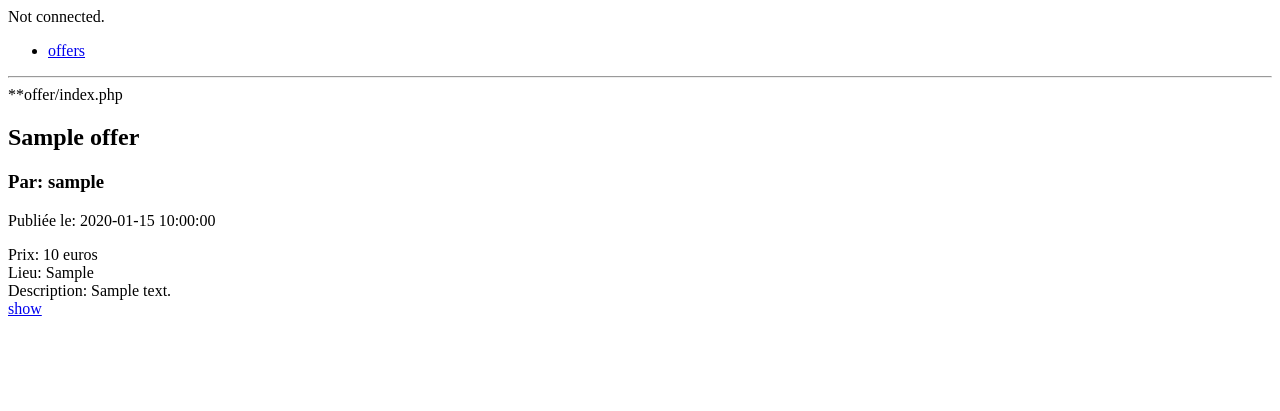
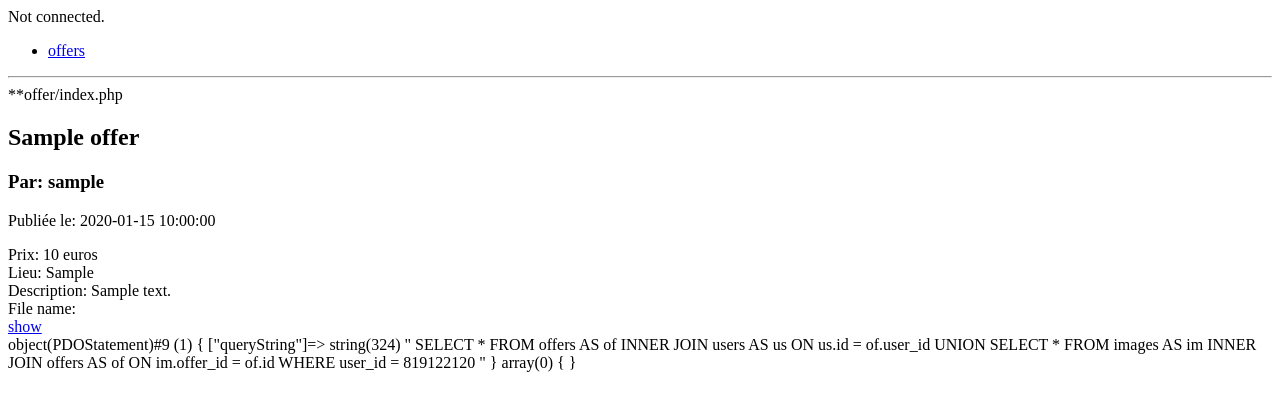
Before and after one commit to Gin-is-not-real/projet_annonces_php, a PHP site: page /index.php in a window 1280 px wide. Shown: the top 411 px of the page. Run offline with PHP 8.4, Linux system fonts and the light colour scheme; tables that the repository leaves empty or names only in its code hold one stand-in row (values such as "Sample post").

Commit message:
upload in one step ok, need to make delete (and up?). started work on multiples jointures

```diff
--- a/Controller/OfferController.php
+++ b/Controller/OfferController.php
@@ -20,49 +20,18 @@
         require 'templates/offer/show.php';
     }
 
-    // static function new($offerManager) {
-    //     //on verifie que le formulaire a été touché -> il doit y avoir une fonction is_form_submit ??
-    //     if(isset($_POST['title'])) {
-    //         $offerManager->add($_POST);
-    //         header('Location: index.php?action=admin');
-    //     }
-    //     else {
-    //         require 'templates/offer/_form.php';
-    //     }
-    // }
-
     static function new($offerManager, $imageManager) {
         //on verifie que le formulaire a été touché -> il doit y avoir une fonction is_form_submit ??
         if(isset($_POST['title'])) {
             //genere un id pour l'offer afin de pouvoir l'affecter directement a l'offer_id de l'image
             $_POST['id'] = date('mdhis');
             //081 911 3657
+            //UPLOAD
+            $_POST['image'] = $offerManager->uploadImageAndCreatePost($_FILES['image']);
 
-            //UPLOAD
-            if(isset($_FILES['image']) AND !empty($_FILES['image'])) {
-                $img = $_FILES['image'];
-                var_dump($img, '</br>');
-
-                //on verifie si c'est une image
-                if(strpos($img['type'], 'image') !== '') {
-
-                    $tmpName = $_FILES['image']['tmp_name'];
-                    //C:\Users\acs\AppData\Local\Temp\php5F0E.tmp
-
-                    $filename = $img['name'];
-                    //user-shape_icon-64px.png
-
-                    $dest = 'public/uploads/';
-                    move_uploaded_file($tmpName, $dest . $filename);
-
-                    $_POST['image'] = ['filename'=> $filename, 'offer_id' => $_POST['id']];
-
-                }
-            }
             $offerManager->add($_POST);
             $imageManager->add($_POST['image']);
             header('Location: index.php?action=admin');
-
         }
         else {
             require 'templates/offer/_form.php';
@@ -73,6 +42,7 @@
         $_POST['offer'] = $offerManager->find($id);
         //on verifie que le formulaire a été touché -> il doit y avoir une fonction is_form_submit ??
         if(isset($_POST['title'])) {
+
             $offerManager->update($id);
 
             header('Location: index.php?action=admin');
--- a/Manager/DatabaseManager.php
+++ b/Manager/DatabaseManager.php
@@ -35,6 +35,18 @@
     }
 
 ///////////////////////////////////////////////////////////////////////
+    //try to create a generic function
+    public function findRelationsBetween($manager1, $manager2) {
+        $table1 = $manager1->tablename;
+        $table2 = $manager2->tablename;
+        try {
+            $result = $this->pdo->query("SELECT * FROM $table1 INNER JOIN $table2 ON $table1.id = $table2.user_id");
+        } catch (Exception $e) {
+            die('ERROR on DatabaseManager->findRelationsBetween(): ' . $e->getMessage());
+        }
+    }
+
+
     public function findAll() {
         try {
             $result = $this->pdo->query("SELECT * FROM $this->tablename");
--- a/Manager/LoginManager.php
+++ b/Manager/LoginManager.php
@@ -5,7 +5,7 @@
 
     public function insert($username, $email, $pass) {
         try {
-            $req = $this->pdo->prepare("INSERT INTO $this->tablename(id, username, email, pass) VALUES (id, :username, :email, :pass)");
+            $req = $this->pdo->prepare("INSERT INTO $this->tablename(id, username, email, pass) VALUES (:id, :username, :email, :pass)");
 
             $affectedLines = $req->execute(array(
                 'id' => date('mdhis'),
--- a/Manager/OfferManager.php
+++ b/Manager/OfferManager.php
@@ -2,6 +2,52 @@
 require_once 'DatabaseManager.php';
 
 class OfferManager extends DatabaseManager {
+
+    //tester les requetes de jointures
+    public function testJoin() {
+        try {
+            $result = $this->pdo->prepare("
+                SELECT * FROM offers AS of
+                INNER JOIN users AS us
+                ON us.id = of.user_id
+                UNION
+                SELECT * FROM images AS im
+                INNER JOIN offers AS of
+                ON im.offer_id = of.id
+                WHERE user_id = 819122120
+            ");
+
+            $data = $result->fetchAll();
+            var_dump($result, $data);
+
+        } catch (Exception $e) {
+            die('Error on add: ' . $e->getMessage());
+        }
+    }
+
+    public function uploadImageAndCreatePost($file) {
+        if(isset($file) AND !empty($file)) {
+            $img = $file;
+            var_dump($img, '</br>');
+
+            //on verifie si c'est une image
+            if(strpos($img['type'], 'image') !== '') {
+
+                $tmpName = $file['tmp_name'];
+                //C:\Users\acs\AppData\Local\Temp\php5F0E.tmp
+
+                $filename = $img['name'];
+                //user-shape_icon-64px.png
+
+                $dest = 'public/uploads/';
+                move_uploaded_file($tmpName, $dest . $filename);
+
+                $_POST['image'] = ['filename'=> $filename, 'offer_id' => $_POST['id']];
+
+                return $_POST['image'];
+            }
+        }
+    }
 
     public function add($offer) {
         var_dump($offer);
@@ -42,7 +88,6 @@
     public function findRelations($entityManager) {
         try {
             $result = $this->pdo->query("SELECT * FROM $entityManager->tablename INNER JOIN offers ON users.id = offers.user_id ");
-
         }
         catch (Exception $e) {
             die('ERROR function findByRelations: ' . $e->getMessage());
--- a/index.php
+++ b/index.php
@@ -31,7 +31,7 @@
             }
         }
         OfferController::index($offerManager, $loginManager);
-        // require 'templates/upload/upload.php';
+        $offerManager->testJoin();
     }
     else {
         if($_GET['action'] == 'login-index') {
--- a/templates/admin/index.php
+++ b/templates/admin/index.php
@@ -15,6 +15,7 @@
             </div>
             <?php
                 if(isset($_POST['user-offers']) AND !empty($_POST['user-offers'])) {
+                    var_dump($_POST['user-offers']);
                     $offers = $_POST['user-offers'];
                     while($data = $_POST['user-offers']->fetch()) {
                         // var_dump($data);
--- a/templates/offer/_offer.php
+++ b/templates/offer/_offer.php
@@ -17,6 +17,9 @@
         <div>Description:
             <?= $data['content']; ?>
         </div>
+        <div>File name:
+            <!-- <?= $data['content']; ?> -->
+        </div>
     </div>
 
     <footer>
```
